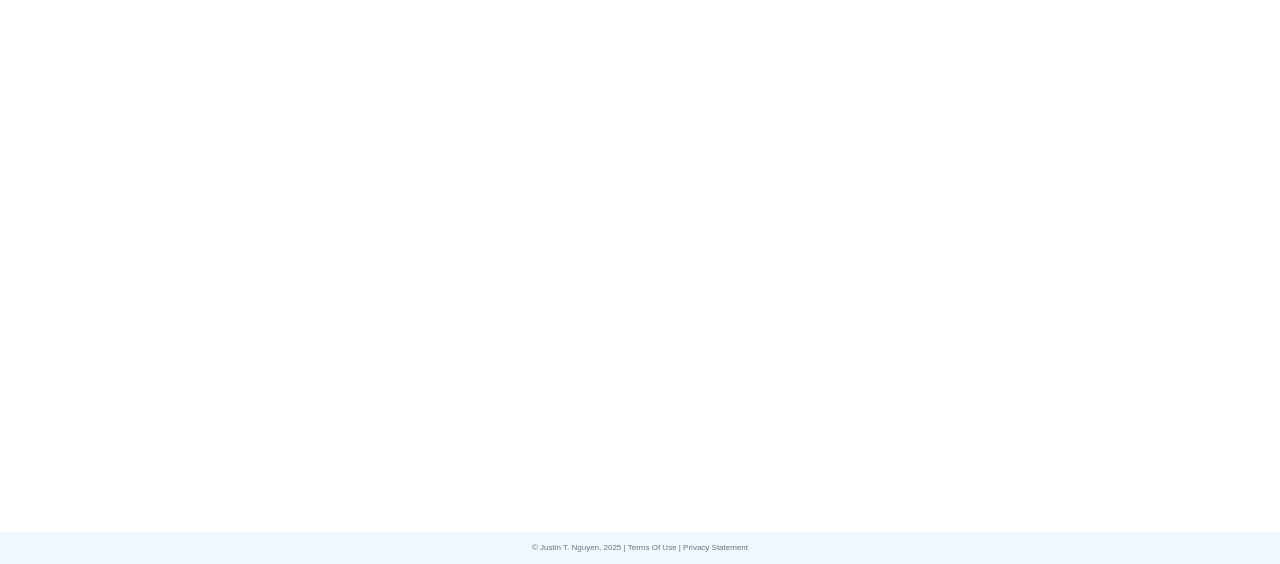
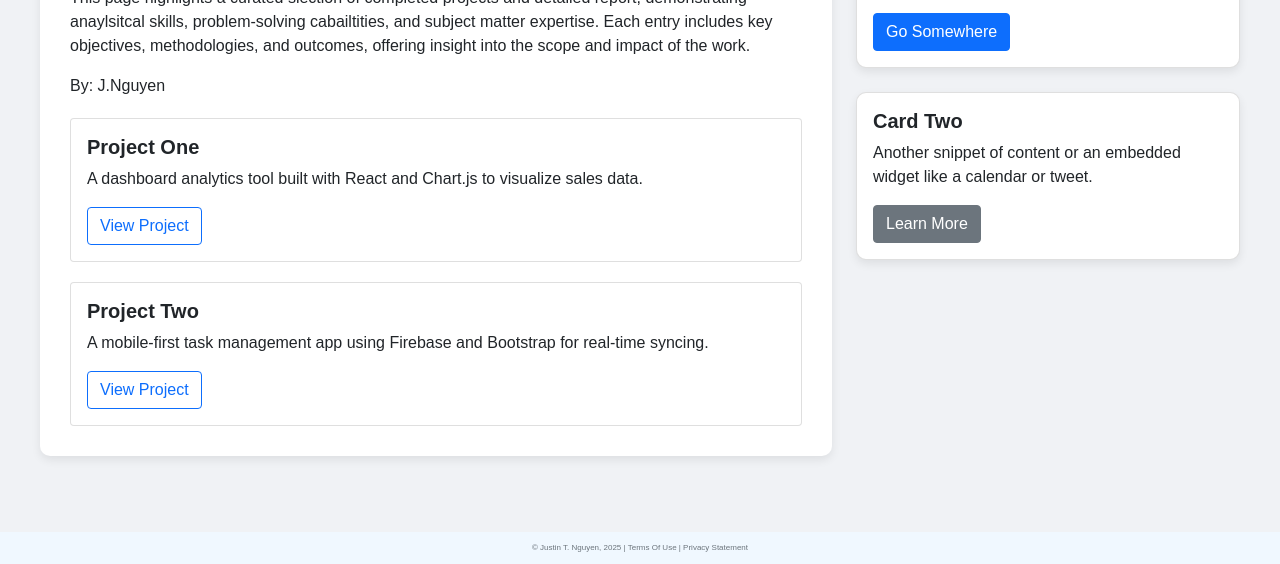
Before and after one commit to jtn34/my-resume, a website: page projects.html in a window 1280 px wide. Shown: the part 236-800 px from the top of the page. Drawn offline with nearby package versions, Linux system fonts and the light colour scheme.

Commit message:
Add files via upload

```diff
--- /dev/null
+++ b/css/projects.css
@@ -0,0 +1,39 @@
+.footer {
+    position: fixed;
+    left: 0;
+    bottom: 0;
+    width: 100%;
+    background-color: aliceblue;
+    color: white;
+    text-align: center;
+    padding: 10px;
+    font-size: 0.5rem;
+}
+body {
+    background-color: #f0f2f5;
+    font-family: Arial, sans-serif;
+}
+
+.main-content {
+    padding: 40px;
+}
+
+.left-column,
+.right-column .card {
+    background-color: white;
+    border-radius: 10px;
+    box-shadow: 0 4px 10px rgba(0, 0, 0, 0.08);
+}
+
+.left-column {
+    padding: 30px;
+    margin-bottom: 20px;
+}
+
+.project-card {
+    margin-top: 20px;
+}
+
+.card-title {
+    font-weight: bold;
+}
--- a/projects.html
+++ b/projects.html
@@ -8,7 +8,7 @@
           rel="stylesheet"
           integrity="sha384-EVSTQN3/azprG1Anm3QDgpJLIm9Nao0Yz1ztcQTwFspd3yD65VohhpuuCOmLASjC"
           crossorigin="anonymous">
-    <link href="css/main.css" rel="stylesheet">
+    <link href="css/projects.css" rel="stylesheet">
 
 </head>
 <body>
@@ -73,11 +73,63 @@
             <p class="col-1">Col 11</p>
             <p class="col-1">Col 12</p>
         </div>
-        <div class="col-sm-4  text-center">
-            <h2>h2 Bootstrap heading (24px)</h2>
-            <h3>h2 Bootstrap heading (18px)</h3>
+        <div class="container main-content">
+            <div class="row">
+                <!-- Left Column: 2/3 width -->
+                <div class="col-lg-8 col-md-12 mb-4">
+                    <div class="left-column">
+                        <h1>Projects and Reports</h1>
+                        <p>
+                            This page highlights a curated slection of completed projects and detailed report, demonstrating anaylsitcal skills, problem-solving cabailtities, and subject matter expertise. Each entry includes key objectives, methodologies, and outcomes, offering insight into the scope and impact of the work.
+                        </p>
+                        <p>
+                            By: J.Nguyen
+                        </p>
+
+                        <!-- Project Card 1 -->
+                        <div class="card project-card">
+                            <div class="card-body">
+                                <h5 class="card-title">Project One</h5>
+                                <p class="card-text">A dashboard analytics tool built with React and Chart.js to visualize sales data.</p>
+                                <a href="https://github.com/yourusername/project-one" class="btn btn-outline-primary" target="_blank">View Project</a>
+                            </div>
+                        </div>
+
+                        <!-- Project Card 2 -->
+                        <div class="card project-card">
+                            <div class="card-body">
+                                <h5 class="card-title">Project Two</h5>
+                                <p class="card-text">A mobile-first task management app using Firebase and Bootstrap for real-time syncing.</p>
+                                <a href="https://github.com/yourusername/project-two" class="btn btn-outline-primary" target="_blank">View Project</a>
+                            </div>
+                        </div>
+                    </div>
+                </div>
+
+                <!-- Right Column: 1/3 width -->
+                <div class="col-lg-4 col-md-12">
+                    <div class="right-column">
+                        <!-- Card 1 -->
+                        <div class="card mb-4">
+                            <div class="card-body">
+                                <h5 class="card-title">Card One</h5>
+                                <p class="card-text">This could be a highlight, quick contact info, or important link.</p>
+                                <a href="#" class="btn btn-primary">Go Somewhere</a>
+                            </div>
+                        </div>
+
+                        <!-- Card 2 -->
+                        <div class="card">
+                            <div class="card-body">
+                                <h5 class="card-title">Card Two</h5>
+                                <p class="card-text">Another snippet of content or an embedded widget like a calendar or tweet.</p>
+                                <a href="#" class="btn btn-secondary">Learn More</a>
+                            </div>
+                        </div>
+                    </div>
+                </div>
+            </div>
         </div>
-    </div>
     <footer class="footer page-footer font-small ">
         <div class="container">
             <div class="row">
```
Also changed, not shown: aboutme.html (+1 -1 lines), Gym Selfie.JPG (added).
